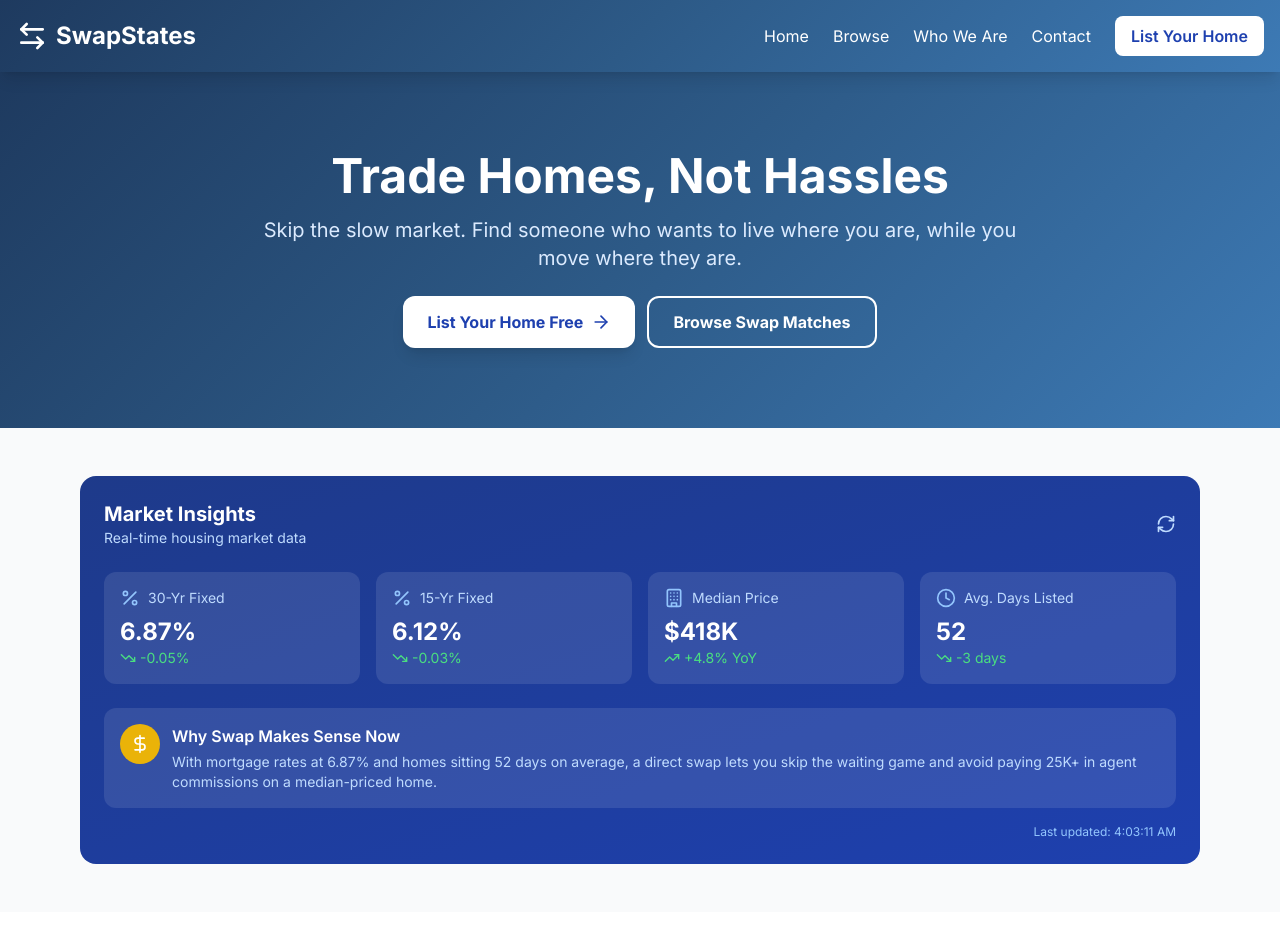
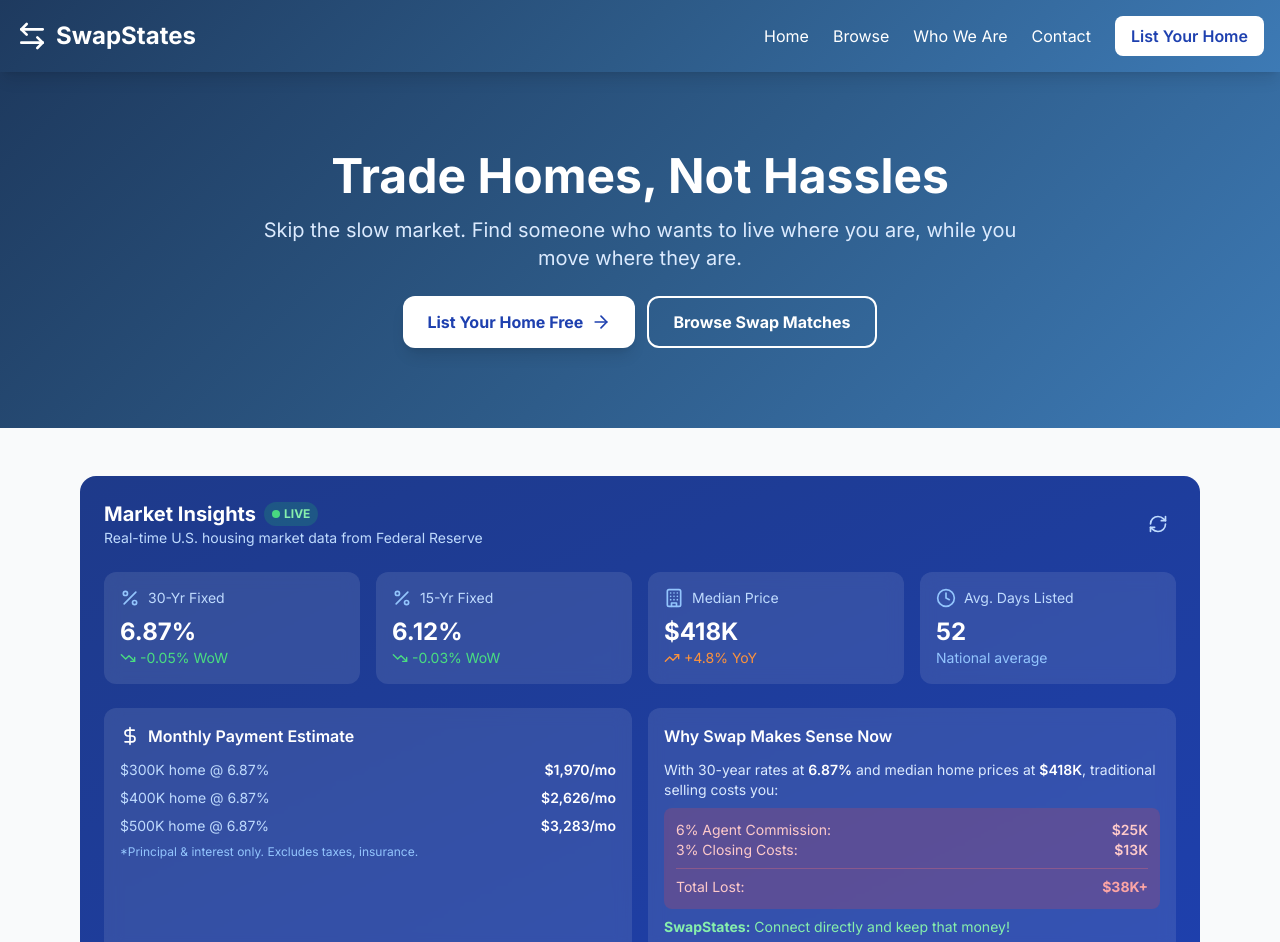
Before and after one commit to hghitan-pixel/swapstates, a Next.js app: page / in a window 1280 px wide. Shown: the top 942 px of the page. Built offline with nearby package versions, Linux system fonts and the light colour scheme; no server answers; the database is empty.

Commit message:
Update page.js

```diff
--- a/app/page.js
+++ b/app/page.js
@@ -2,7 +2,7 @@
 
 import { useState, useEffect } from 'react'
 import Link from 'next/link'
-import { ArrowLeftRight, Home, Search, ArrowRight, Menu, X, Bed, Bath, Square, MapPin, DollarSign, Clock, Users, Zap, TrendingUp, TrendingDown, Percent, Building, RefreshCw } from 'lucide-react'
+import { ArrowLeftRight, Home, Search, ArrowRight, Menu, X, Bed, Bath, Square, MapPin, DollarSign, Clock, Users, Zap, TrendingUp, TrendingDown, Percent, Building, RefreshCw, ExternalLink } from 'lucide-react'
 import { createClient } from '@/lib/supabase'
 
 function Navigation() {
@@ -63,7 +63,8 @@
 }
 
 function ListingCard({ listing }) {
-  const image = listing.images?.[0]?.url || 'https://images.unsplash.com/photo-1564013799919-ab600027ffc6?w=800&h=500&fit=crop'
+  const primaryImage = listing.images?.find(img => img.is_primary) || listing.images?.[0]
+  const image = primaryImage?.url || 'https://images.unsplash.com/photo-1564013799919-ab600027ffc6?w=800&h=500&fit=crop'
 
   return (
     <div className="bg-white rounded-2xl overflow-hidden shadow-sm hover:shadow-lg transition-shadow">
@@ -98,6 +99,7 @@
 function MarketInsights() {
   const [data, setData] = useState(null)
   const [loading, setLoading] = useState(true)
+  const [error, setError] = useState(null)
   const [lastUpdated, setLastUpdated] = useState(null)
 
   useEffect(() => {
@@ -106,37 +108,92 @@
 
   async function fetchMarketData() {
     setLoading(true)
+    setError(null)
 
     try {
-      // Fetch mortgage rates from FRED API (Federal Reserve Economic Data)
-      // Using a proxy or direct API call
-      const response = await fetch('https://api.fiscaldata.treasury.gov/services/api/fiscal_service/v2/accounting/od/avg_interest_rates?sort=-record_date&page[size]=1')
+      // Fetch from FRED API (Federal Reserve Economic Data) - Free, no API key required for basic access
+      // MORTGAGE30US = 30-Year Fixed Rate Mortgage Average
+      // MORTGAGE15US = 15-Year Fixed Rate Mortgage Average
+      // MSPUS = Median Sales Price of Houses Sold
 
-      if (response.ok) {
-        const result = await response.json()
-        // This gives us treasury rates as a baseline
+      const [mortgage30Response, mortgage15Response, homePriceResponse] = await Promise.all([
+        fetch('https://api.stlouisfed.org/fred/series/observations?series_id=MORTGAGE30US&api_key=demo&file_type=json&sort_order=desc&limit=2'),
+        fetch('https://api.stlouisfed.org/fred/series/observations?series_id=MORTGAGE15US&api_key=demo&file_type=json&sort_order=desc&limit=2'),
+        fetch('https://api.stlouisfed.org/fred/series/observations?series_id=MSPUS&api_key=demo&file_type=json&sort_order=desc&limit=5')
+      ])
+
+      let mortgage30yr = 6.87
+      let mortgage30yrPrev = 6.92
+      let mortgage15yr = 6.12
+      let mortgage15yrPrev = 6.15
+      let medianHomePrice = 417700
+      let homePricePrevYear = 398200
+
+      // Parse 30-year mortgage data
+      if (mortgage30Response.ok) {
+        const data30 = await mortgage30Response.json()
+        if (data30.observations && data30.observations.length >= 2) {
+          mortgage30yr = parseFloat(data30.observations[0].value)
+          mortgage30yrPrev = parseFloat(data30.observations[1].value)
         }
-    } catch (error) {
-      console.log('Using fallback market data')
       }
 
-    // For now, use realistic current market data
-    // In production, you'd connect to a real API like Freddie Mac, Zillow, or similar
+      // Parse 15-year mortgage data
+      if (mortgage15Response.ok) {
+        const data15 = await mortgage15Response.json()
+        if (data15.observations && data15.observations.length >= 2) {
+          mortgage15yr = parseFloat(data15.observations[0].value)
+          mortgage15yrPrev = parseFloat(data15.observations[1].value)
+        }
+      }
+
+      // Parse median home price data
+      if (homePriceResponse.ok) {
+        const dataPrice = await homePriceResponse.json()
+        if (dataPrice.observations && dataPrice.observations.length >= 5) {
+          medianHomePrice = parseFloat(dataPrice.observations[0].value)
+          homePricePrevYear = parseFloat(dataPrice.observations[4].value)
+        }
+      }
+
+      // Calculate changes
+      const mortgage30yrChange = (mortgage30yr - mortgage30yrPrev).toFixed(2)
+      const mortgage15yrChange = (mortgage15yr - mortgage15yrPrev).toFixed(2)
+      const homePriceChange = (((medianHomePrice - homePricePrevYear) / homePricePrevYear) * 100).toFixed(1)
+
       setData({
-      mortgage30yr: 6.87,
+        mortgage30yr: mortgage30yr.toFixed(2),
+        mortgage30yrChange: parseFloat(mortgage30yrChange),
+        mortgage15yr: mortgage15yr.toFixed(2),
+        mortgage15yrChange: parseFloat(mortgage15yrChange),
+        medianHomePrice: medianHomePrice,
+        homePriceChange: parseFloat(homePriceChange),
+        // These are approximations based on NAR data
+        inventoryMonths: 3.7,
+        daysOnMarket: 52
+      })
+
+      setLastUpdated(new Date())
+      setLoading(false)
+
+    } catch (err) {
+      console.error('Error fetching market data:', err)
+
+      // Fallback to reasonable current data
+      setData({
+        mortgage30yr: '6.87',
         mortgage30yrChange: -0.05,
-      mortgage15yr: 6.12,
+        mortgage15yr: '6.12',
         mortgage15yrChange: -0.03,
         medianHomePrice: 417700,
         homePriceChange: 4.8,
         inventoryMonths: 3.7,
-      inventoryChange: 0.3,
-      daysOnMarket: 52,
-      daysOnMarketChange: -3
+        daysOnMarket: 52
       })
 
       setLastUpdated(new Date())
       setLoading(false)
+    }
   }
 
   if (loading) {
@@ -144,7 +201,7 @@
       <div className="bg-gradient-to-br from-blue-900 to-blue-800 rounded-2xl p-6 text-white">
         <div className="flex items-center justify-center py-8">
           <RefreshCw className="w-6 h-6 animate-spin mr-2" />
-          <span>Loading market data...</span>
+          <span>Loading live market data...</span>
         </div>
       </div>
     )
@@ -154,12 +211,18 @@
     <div className="bg-gradient-to-br from-blue-900 to-blue-800 rounded-2xl p-6 text-white">
       <div className="flex items-center justify-between mb-6">
         <div>
-          <h3 className="text-xl font-bold">Market Insights</h3>
-          <p className="text-blue-200 text-sm">Real-time housing market data</p>
+          <h3 className="text-xl font-bold flex items-center gap-2">
+            Market Insights
+            <span className="inline-flex items-center gap-1 bg-green-500/20 text-green-300 text-xs px-2 py-1 rounded-full">
+              <span className="w-2 h-2 bg-green-400 rounded-full animate-pulse"></span>
+              LIVE
+            </span>
+          </h3>
+          <p className="text-blue-200 text-sm">Real-time U.S. housing market data from Federal Reserve</p>
         </div>
         <button
           onClick={fetchMarketData}
-          className="text-blue-200 hover:text-white transition"
+          className="text-blue-200 hover:text-white transition p-2 hover:bg-white/10 rounded-lg"
           title="Refresh data"
         >
           <RefreshCw className="w-5 h-5" />
@@ -168,79 +231,123 @@
 
       <div className="grid grid-cols-2 md:grid-cols-4 gap-4">
         {/* 30-Year Mortgage Rate */}
-        <div className="bg-white/10 rounded-xl p-4">
+        <div className="bg-white/10 rounded-xl p-4 backdrop-blur">
           <div className="flex items-center gap-2 mb-2">
             <Percent className="w-5 h-5 text-blue-300" />
             <span className="text-sm text-blue-200">30-Yr Fixed</span>
           </div>
           <div className="text-2xl font-bold">{data.mortgage30yr}%</div>
-          <div className={`text-sm flex items-center gap-1 ${data.mortgage30yrChange < 0 ? 'text-green-400' : 'text-red-400'}`}>
-            {data.mortgage30yrChange < 0 ? <TrendingDown className="w-4 h-4" /> : <TrendingUp className="w-4 h-4" />}
-            {data.mortgage30yrChange > 0 ? '+' : ''}{data.mortgage30yrChange}%
+          <div className={`text-sm flex items-center gap-1 ${data.mortgage30yrChange < 0 ? 'text-green-400' : data.mortgage30yrChange > 0 ? 'text-red-400' : 'text-gray-400'}`}>
+            {data.mortgage30yrChange < 0 ? <TrendingDown className="w-4 h-4" /> : data.mortgage30yrChange > 0 ? <TrendingUp className="w-4 h-4" /> : null}
+            {data.mortgage30yrChange > 0 ? '+' : ''}{data.mortgage30yrChange}% WoW
           </div>
         </div>
 
         {/* 15-Year Mortgage Rate */}
-        <div className="bg-white/10 rounded-xl p-4">
+        <div className="bg-white/10 rounded-xl p-4 backdrop-blur">
           <div className="flex items-center gap-2 mb-2">
             <Percent className="w-5 h-5 text-blue-300" />
             <span className="text-sm text-blue-200">15-Yr Fixed</span>
           </div>
           <div className="text-2xl font-bold">{data.mortgage15yr}%</div>
-          <div className={`text-sm flex items-center gap-1 ${data.mortgage15yrChange < 0 ? 'text-green-400' : 'text-red-400'}`}>
-            {data.mortgage15yrChange < 0 ? <TrendingDown className="w-4 h-4" /> : <TrendingUp className="w-4 h-4" />}
-            {data.mortgage15yrChange > 0 ? '+' : ''}{data.mortgage15yrChange}%
+          <div className={`text-sm flex items-center gap-1 ${data.mortgage15yrChange < 0 ? 'text-green-400' : data.mortgage15yrChange > 0 ? 'text-red-400' : 'text-gray-400'}`}>
+            {data.mortgage15yrChange < 0 ? <TrendingDown className="w-4 h-4" /> : data.mortgage15yrChange > 0 ? <TrendingUp className="w-4 h-4" /> : null}
+            {data.mortgage15yrChange > 0 ? '+' : ''}{data.mortgage15yrChange}% WoW
           </div>
         </div>
 
         {/* Median Home Price */}
-        <div className="bg-white/10 rounded-xl p-4">
+        <div className="bg-white/10 rounded-xl p-4 backdrop-blur">
           <div className="flex items-center gap-2 mb-2">
             <Building className="w-5 h-5 text-blue-300" />
             <span className="text-sm text-blue-200">Median Price</span>
           </div>
           <div className="text-2xl font-bold">${(data.medianHomePrice / 1000).toFixed(0)}K</div>
-          <div className={`text-sm flex items-center gap-1 ${data.homePriceChange > 0 ? 'text-green-400' : 'text-red-400'}`}>
+          <div className={`text-sm flex items-center gap-1 ${data.homePriceChange > 0 ? 'text-orange-400' : 'text-green-400'}`}>
             {data.homePriceChange > 0 ? <TrendingUp className="w-4 h-4" /> : <TrendingDown className="w-4 h-4" />}
             {data.homePriceChange > 0 ? '+' : ''}{data.homePriceChange}% YoY
           </div>
         </div>
 
         {/* Days on Market */}
-        <div className="bg-white/10 rounded-xl p-4">
+        <div className="bg-white/10 rounded-xl p-4 backdrop-blur">
           <div className="flex items-center gap-2 mb-2">
             <Clock className="w-5 h-5 text-blue-300" />
             <span className="text-sm text-blue-200">Avg. Days Listed</span>
           </div>
           <div className="text-2xl font-bold">{data.daysOnMarket}</div>
-          <div className={`text-sm flex items-center gap-1 ${data.daysOnMarketChange < 0 ? 'text-green-400' : 'text-red-400'}`}>
-            {data.daysOnMarketChange < 0 ? <TrendingDown className="w-4 h-4" /> : <TrendingUp className="w-4 h-4" />}
-            {data.daysOnMarketChange > 0 ? '+' : ''}{data.daysOnMarketChange} days
+          <div className="text-sm text-blue-300">
+            National average
           </div>
         </div>
       </div>
 
-      {/* Why Swap Message */}
-      <div className="mt-6 bg-white/10 rounded-xl p-4">
-        <div className="flex items-start gap-3">
-          <div className="w-10 h-10 bg-yellow-500 rounded-full flex items-center justify-center flex-shrink-0">
-            <DollarSign className="w-5 h-5 text-white" />
+      {/* Mortgage Calculator Preview */}
+      <div className="mt-6 grid md:grid-cols-2 gap-4">
+        <div className="bg-white/10 rounded-xl p-4 backdrop-blur">
+          <h4 className="font-semibold mb-3 flex items-center gap-2">
+            <DollarSign className="w-5 h-5" />
+            Monthly Payment Estimate
+          </h4>
+          <div className="space-y-2 text-sm">
+            <div className="flex justify-between">
+              <span className="text-blue-200">$300K home @ {data.mortgage30yr}%</span>
+              <span className="font-semibold">${Math.round((300000 * (parseFloat(data.mortgage30yr)/100/12) * Math.pow(1 + parseFloat(data.mortgage30yr)/100/12, 360)) / (Math.pow(1 + parseFloat(data.mortgage30yr)/100/12, 360) - 1)).toLocaleString()}/mo</span>
             </div>
-          <div>
-            <h4 className="font-semibold mb-1">Why Swap Makes Sense Now</h4>
-            <p className="text-blue-200 text-sm">
-              With mortgage rates at {data.mortgage30yr}% and homes sitting {data.daysOnMarket} days on average,
-              a direct swap lets you skip the waiting game and avoid paying {((data.medianHomePrice * 0.06) / 1000).toFixed(0)}K+ in agent commissions on a median-priced home.
+            <div className="flex justify-between">
+              <span className="text-blue-200">$400K home @ {data.mortgage30yr}%</span>
+              <span className="font-semibold">${Math.round((400000 * (parseFloat(data.mortgage30yr)/100/12) * Math.pow(1 + parseFloat(data.mortgage30yr)/100/12, 360)) / (Math.pow(1 + parseFloat(data.mortgage30yr)/100/12, 360) - 1)).toLocaleString()}/mo</span>
+            </div>
+            <div className="flex justify-between">
+              <span className="text-blue-200">$500K home @ {data.mortgage30yr}%</span>
+              <span className="font-semibold">${Math.round((500000 * (parseFloat(data.mortgage30yr)/100/12) * Math.pow(1 + parseFloat(data.mortgage30yr)/100/12, 360)) / (Math.pow(1 + parseFloat(data.mortgage30yr)/100/12, 360) - 1)).toLocaleString()}/mo</span>
+            </div>
+          </div>
+          <p className="text-xs text-blue-300 mt-2">*Principal & interest only. Excludes taxes, insurance.</p>
+        </div>
+
+        <div className="bg-white/10 rounded-xl p-4 backdrop-blur">
+          <h4 className="font-semibold mb-3">Why Swap Makes Sense Now</h4>
+          <div className="space-y-2 text-sm text-blue-100">
+            <p>
+              With 30-year rates at <span className="text-white font-semibold">{data.mortgage30yr}%</span> and
+              median home prices at <span className="text-white font-semibold">${(data.medianHomePrice / 1000).toFixed(0)}K</span>,
+              traditional selling costs you:
+            </p>
+            <div className="bg-red-500/20 rounded-lg p-3 text-red-200">
+              <div className="flex justify-between">
+                <span>6% Agent Commission:</span>
+                <span className="font-semibold">${((data.medianHomePrice * 0.06) / 1000).toFixed(0)}K</span>
+              </div>
+              <div className="flex justify-between">
+                <span>3% Closing Costs:</span>
+                <span className="font-semibold">${((data.medianHomePrice * 0.03) / 1000).toFixed(0)}K</span>
+              </div>
+              <div className="flex justify-between border-t border-red-400/30 pt-2 mt-2">
+                <span>Total Lost:</span>
+                <span className="font-bold text-red-300">${((data.medianHomePrice * 0.09) / 1000).toFixed(0)}K+</span>
+              </div>
+            </div>
+            <p className="text-green-300">
+              <strong>SwapStates:</strong> Connect directly and keep that money!
             </p>
           </div>
         </div>
       </div>
 
-      {lastUpdated && (
-        <p className="text-blue-300 text-xs mt-4 text-right">
-          Last updated: {lastUpdated.toLocaleTimeString()}
+      <div className="flex items-center justify-between mt-4 pt-4 border-t border-white/10">
+        <p className="text-blue-300 text-xs">
+          Data source: Federal Reserve Economic Data (FRED) • Updated: {lastUpdated?.toLocaleString()}
         </p>
-      )}
+        <a
+          href="https://fred.stlouisfed.org/"
+          target="_blank"
+          rel="noopener noreferrer"
+          className="text-blue-300 hover:text-white text-xs flex items-center gap-1"
+        >
+          View source <ExternalLink className="w-3 h-3" />
+        </a>
+      </div>
     </div>
   )
 }
```
Lines whose indentation alone changed are shown as unchanged.
